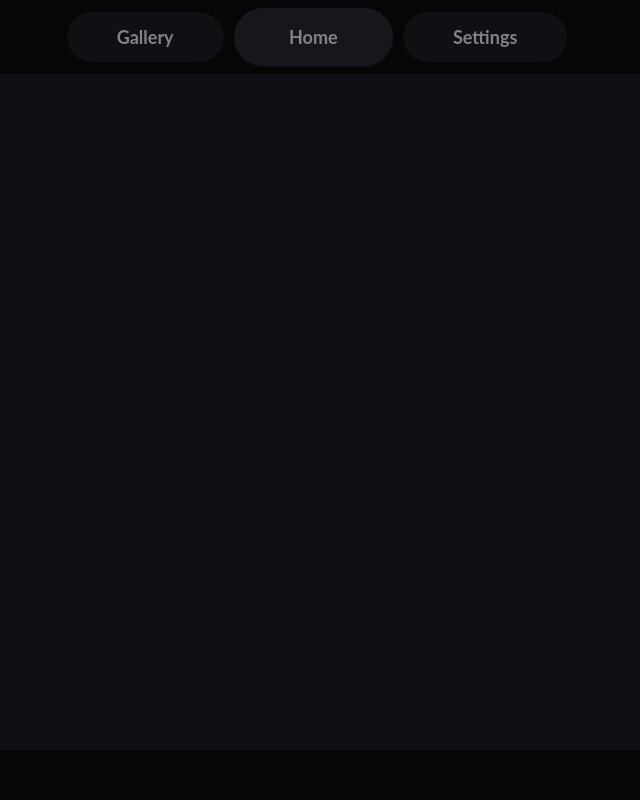
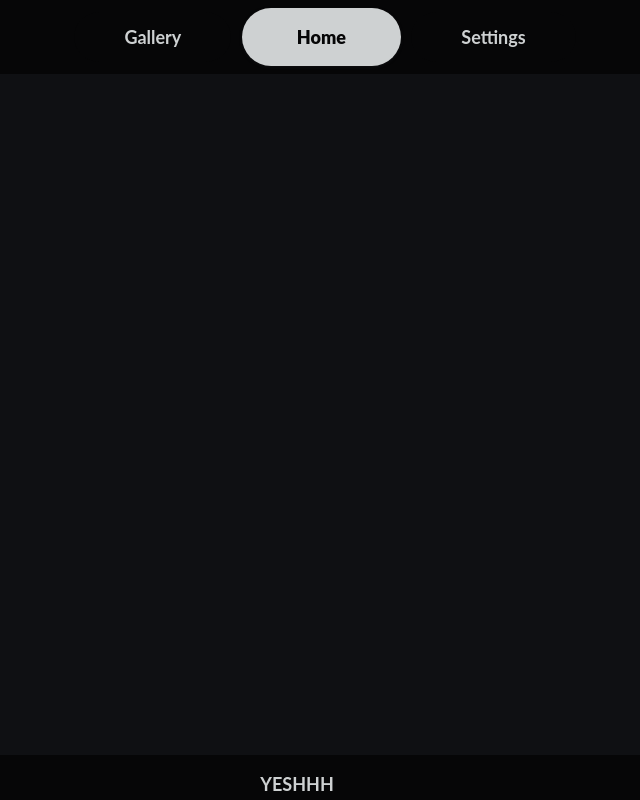
Before and after one commit to Griinzy/game-launcher, an Electron app: page index.html in a window 1280 px wide. Shown: the whole page, without its empty margins (343-983 px from the left). Drawn offline with Linux system fonts and the light colour scheme.

Commit message:
i did a thing

```diff
--- /dev/null
+++ b/functions.js
@@ -0,0 +1,8 @@
+document.onkeydown = checkKey;
+function checkKey(e){
+    e = e || window.event;
+    if(e.code == '81')
+    {
+        document.getElementById('#gallery').checked = true;
+    }
+}
--- a/index.html
+++ b/index.html
@@ -5,19 +5,24 @@
     <!-- https://developer.mozilla.org/en-US/docs/Web/HTTP/CSP -->
     <meta http-equiv="Content-Security-Policy" content="default-src 'self'; script-src 'self'">
     <link rel="stylesheet" href="style.css">
-    <title>Game Launcher</title>
+    <script src="functions.js"></script>
+    <title>GAming Lawnchair</title>
   </head>
   <body>
     <nav class="navbar">
       <ul>
+        <form name="tabs">
           <input type="radio" id="gallery" name="nav" value="gallery">
           <label for="gallery">Gallery</label>
           <input type="radio" id="home" name="nav" value="home" checked>
           <label for="home">Home</label>
           <input type="radio" id="settings" name="nav" class="navbtn" value="settings">
           <label for="settings">Settings</label>
+        </form>
       </ul>
     </nav>
-    <div class="footer"></div>
+    <div class="footer">
+      <p>YESHHH</p>
+    </div>
   </body>
 </html>
--- a/package.json
+++ b/package.json
@@ -10,5 +10,8 @@
   "license": "ISC",
   "devDependencies": {
     "electron": "^21.2.0"
+  },
+  "dependencies": {
+    "electron-localshortcut": "^3.2.1"
   }
 }
--- a/style.css
+++ b/style.css
@@ -1,31 +1,46 @@
-:root{
-    --background: #131314;
-    --header-background:
+:root {
+    --text-color: #CED1D2;
+    --background: #090A0D;
+    --navbar-background: #060607;
+    --button-text: #818486;
+    --button-background: #0F1013;
+    --button-current-text: #CED1D2;
+    --button-current-background: #15171D;
+    --secondary: #303030
 }
-body{
+
+body {
+    color: var(--text-color);
     background: #0F1013;
     margin: 0px;
-    font-family: Lato;
-    font-weight: bolder;
+    font-family: Lato, sans-serif;
+    font-weight: bold;
     font-size: 18px;
 }
-.navbar{
+
+.navbar {
+    position: fixed;
+    top: 0;
+    width: 100%;
     display: flex;
     justify-content: center;
     background-color: #060607;
     padding: 8px;
     overflow: hidden;
 }
-.footer{
+
+.footer {
+    text-align: center;
     position: fixed;
     background-color: #060607;
     width: 100%;
-    height: 50px;
+    height: 45px;
     bottom: 0;
 }
-label{
-    color: #818486;
-    background-color: #0F1013;
+
+label {
+    color: #CED1D2;
+    background-color: #060607;
     margin: 3px;
     padding: 14px;
     padding-left: 50px;
@@ -33,11 +48,20 @@ label{
     border-radius: 30px;
     transition: background-color 0.3s ease-in, padding 0.3s ease-in, padding-left 0.3s ease-in, padding-right 0.3s ease-in;
 }
+
 input[name="nav"] {
-    display: none;
+    position: absolute;
+    width: 0px;
+    height: 0px;
+    margin: 0px;
+    overflow: hidden;
+    clip: rect(1px, 1px, 1px, 1px);
 }
-input[name="nav"]:checked + label{
-    background-color: #15171D;
+
+input[name="nav"]:checked + label {
+    font-weight: bolder;
+    color: #060607;
+    background-color: #CED1D2;
     padding: 18px;
     padding-left: 55px;
     padding-right: 55px;
```
Also changed, not shown: main.js (+13 -8 lines), 1 other file.
